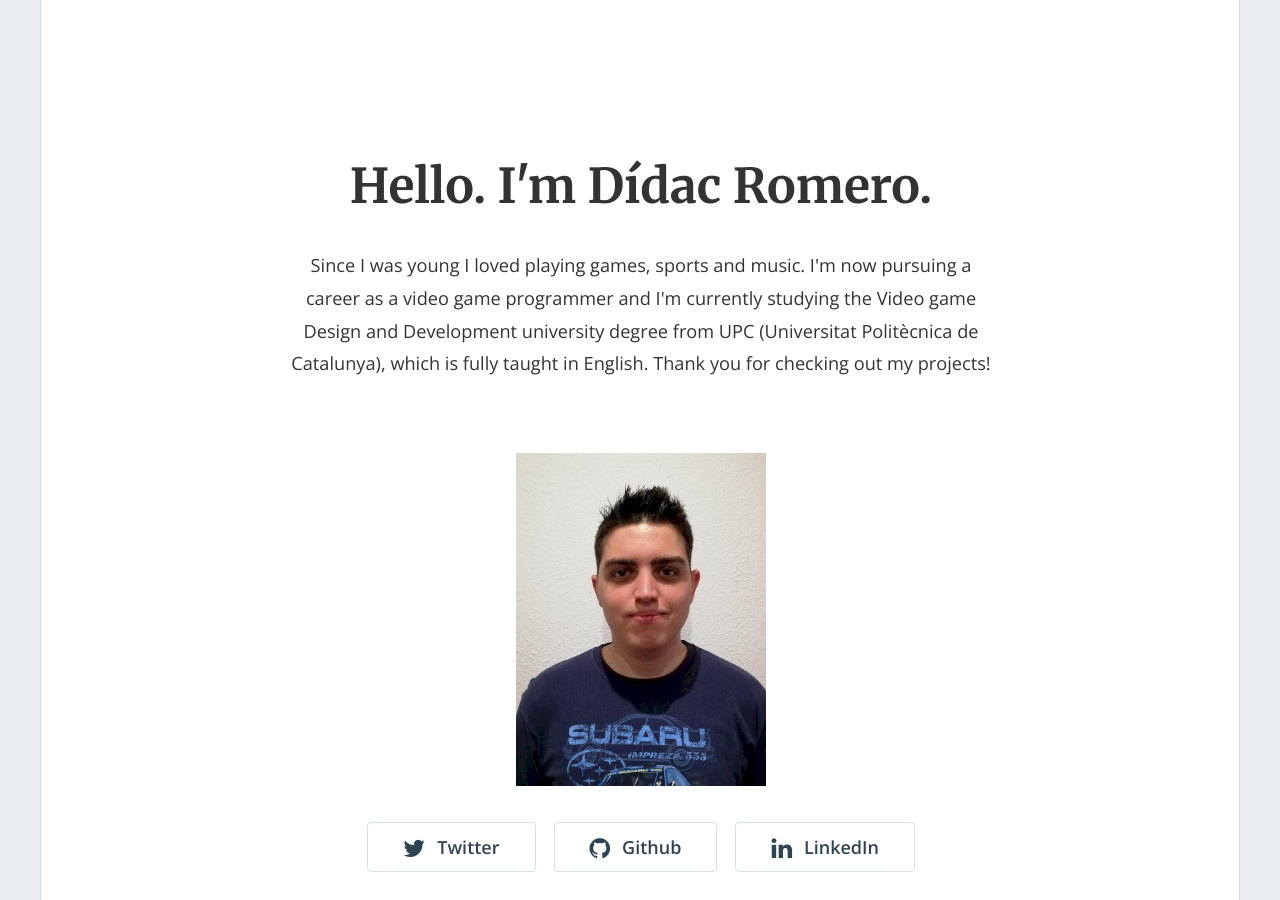
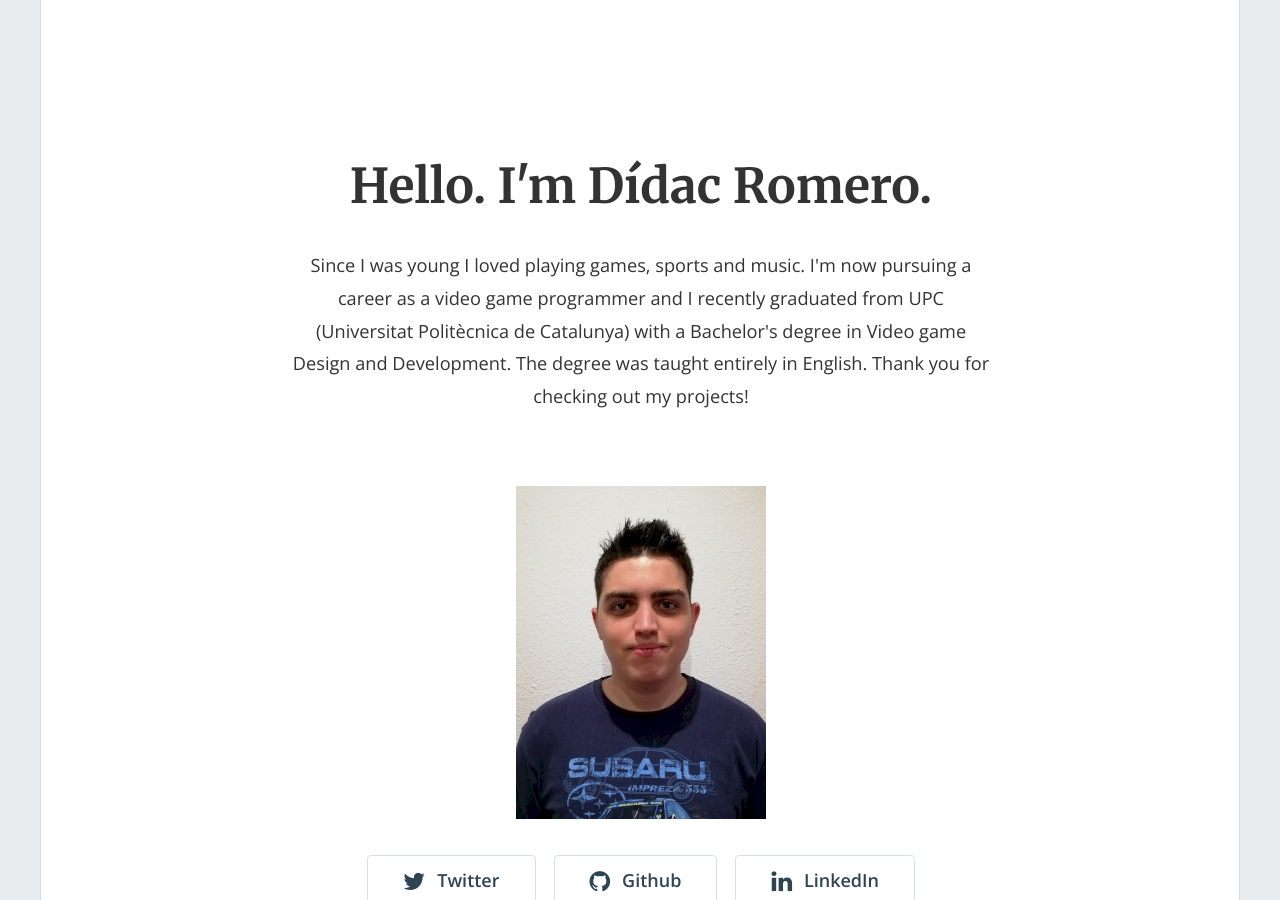
Before and after one commit to DidacRomero/didacromero.github.io, a Jekyll site: the page built from index.html, in a window 1280 px wide and 900 px high. Built offline with Jekyll 4.4.1, drawn with Linux system fonts in a browser that asks for light colours; nearby versions of some CDN libraries; the list of posts is cut into pages by our own code.

Commit message:
Changed description now that I graduated :D

```diff
--- a/_config.yml
+++ b/_config.yml
@@ -15,7 +15,7 @@
 # in the templates via {{ site.myvariable }}.
 title: "Hello. I'm Dídac Romero."
 email: 'didacromerocamo@gmail.com'
-description: "Since I was young I loved playing games, sports and music. I'm now pursuing a career as a video game programmer and I'm currently studying the Video game Design and Development university degree from UPC (Universitat Politècnica de Catalunya), which is fully taught in English.
+description: "Since I was young I loved playing games, sports and music. I'm now pursuing a career as a video game programmer and I recently graduated from UPC (Universitat Politècnica de Catalunya) with a Bachelor's degree in Video game Design and Development. The degree was taught entirely in English.
 
 Thank you for checking out my projects!"
 baseurl: "" # the subpath of your site, e.g. /blog
```
